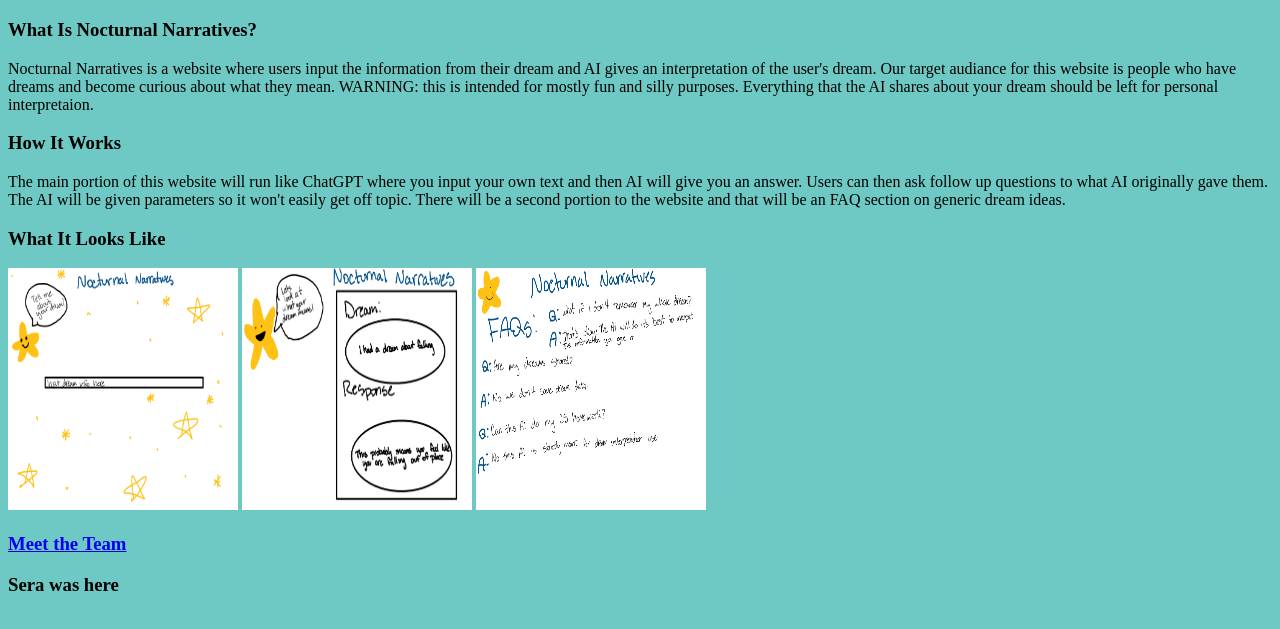
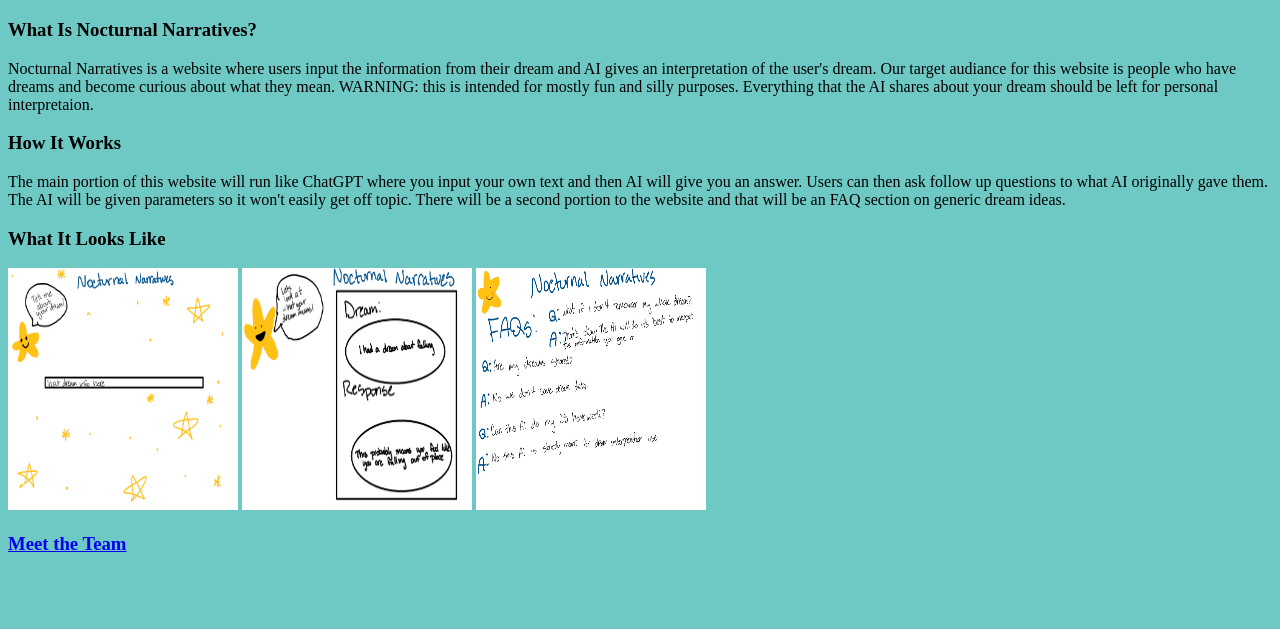
Before and after one commit to ccrandell27/NocturnalNarratives, a plain HTML site: page index.html in a window 1280 px wide. Shown: the part 61-690 px from the top of the page. Drawn offline with Linux system fonts and the light colour scheme.

Commit message:
removed sera

```diff
--- a/index.html
+++ b/index.html
@@ -20,6 +20,6 @@
             <img src="IMG_0204.jpeg" width="230" height="242">
             <img src="IMG_0205.jpeg" width="230" height="242">
             <h3><a href="./team.html">Meet the Team</a></h3>
-            <h3>Sera was here </h3>
-        </body>
+
+      </body>
     </html>
```
